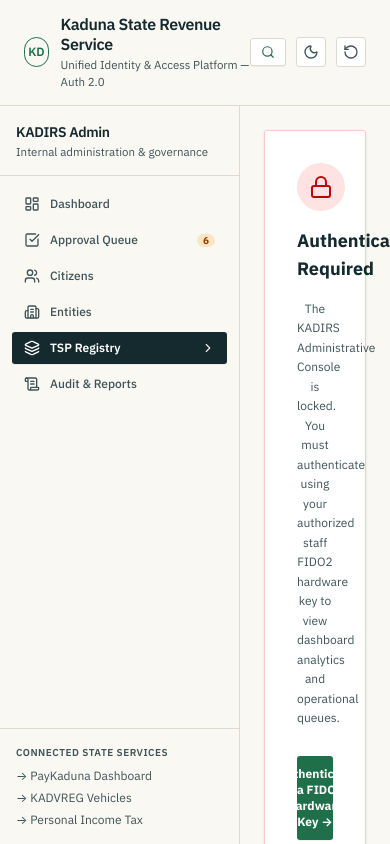
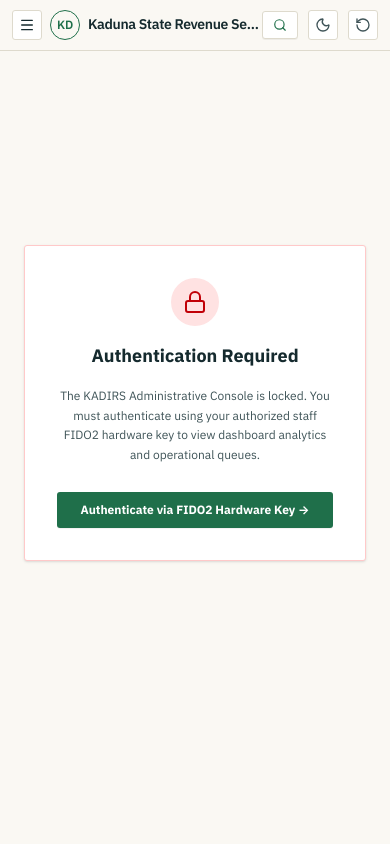
Before and after one commit to taxnigeria/kadirs-sso-demo, a React (Vite) app: page /admin/tsps in a window 390 px wide. Built offline with nearby package versions, Linux system fonts and the light colour scheme.

Commit message:
feat(ui): Responsive mobile sidebar drawer, no-overflow layouts, and sidebar header cleanup

```diff
--- a/src/components/layout/portal-shell.tsx
+++ b/src/components/layout/portal-shell.tsx
@@ -1,5 +1,5 @@
-import { useEffect } from 'react'
-import { Outlet } from 'react-router'
+import { useState, useEffect } from 'react'
+import { Outlet, useLocation } from 'react-router'
 import { Topbar } from './topbar'
 import { Sidebar } from './sidebar'
 import { type PortalConfig } from './portal-branding'
@@ -12,9 +12,16 @@ interface PortalShellProps {
 }
 
 export function PortalShell({ portal, noSidebar, children }: PortalShellProps) {
+  const [isMobileNavOpen, setIsMobileNavOpen] = useState(false)
+  const location = useLocation()
   const currentUser = useAuthEngine((s) => s.currentUser)
   const currentTspContext = useAuthEngine((s) => s.currentTspContext)
   const switchTspContext = useAuthEngine((s) => s.switchTspContext)
+
+  // Auto-close mobile navigation on route change
+  useEffect(() => {
+    setIsMobileNavOpen(false)
+  }, [location.pathname])
 
   // SSO Context Manager: Automatically exchange scoped audience token when entering TSP portal
   useEffect(() => {
@@ -29,12 +36,24 @@ export function PortalShell({ portal, noSidebar, children }: PortalShellProps) {
     }
   }, [currentUser, portal.id, currentTspContext, switchTspContext])
 
+  const hasSidebar = !noSidebar && portal.navItems.length > 0
+
   return (
-    <div className="h-screen flex flex-col bg-[var(--paper)] text-[var(--ink)] transition-colors overflow-hidden">
-      <Topbar portal={portal} />
-      <div className="flex flex-1 min-h-0 overflow-hidden">
-        {!noSidebar && <Sidebar portal={portal} />}
-        <main className="flex-1 overflow-y-auto min-h-0">
+    <div className="h-screen flex flex-col bg-[var(--paper)] text-[var(--ink)] transition-colors overflow-hidden w-full max-w-full">
+      <Topbar
+        portal={portal}
+        hasSidebar={hasSidebar}
+        onToggleMobileNav={() => setIsMobileNavOpen((prev) => !prev)}
+      />
+      <div className="flex flex-1 min-h-0 overflow-hidden w-full max-w-full">
+        {hasSidebar && (
+          <Sidebar
+            portal={portal}
+            isOpenOnMobile={isMobileNavOpen}
+            onCloseMobile={() => setIsMobileNavOpen(false)}
+          />
+        )}
+        <main className="flex-1 overflow-y-auto overflow-x-hidden min-h-0 min-w-0 w-full max-w-full">
           {children ?? <Outlet />}
         </main>
       </div>
--- a/src/components/layout/sidebar.tsx
+++ b/src/components/layout/sidebar.tsx
@@ -2,13 +2,15 @@ import { Link, useLocation } from 'react-router'
 import { useAuthEngine } from '@/engine/auth-engine'
 import { useAdminEngine } from '@/engine/admin-engine'
 import { type PortalConfig } from './portal-branding'
-import { ChevronRight } from 'lucide-react'
+import { ChevronRight, X } from 'lucide-react'
 
 interface SidebarProps {
   portal: PortalConfig
+  isOpenOnMobile?: boolean
+  onCloseMobile?: () => void
 }
 
-export function Sidebar({ portal }: SidebarProps) {
+export function Sidebar({ portal, isOpenOnMobile, onCloseMobile }: SidebarProps) {
   const location = useLocation()
   const currentUser = useAuthEngine((s) => s.currentUser)
   const makerCheckerItems = useAdminEngine((s) => s.makerCheckerItems)
@@ -16,20 +18,8 @@ export function Sidebar({ portal }: SidebarProps) {
 
   if (portal.navItems.length === 0) return null
 
-  return (
-    <aside className="w-60 shrink-0 h-full border-r border-[var(--line)] bg-[var(--paper)] flex flex-col transition-colors overflow-hidden">
-      {/* Portal info */}
-      <div className="p-4 border-b border-[var(--line)] shrink-0">
-        <p className="font-sans font-semibold text-sm text-[var(--ink)] tracking-tight">
-          {portal.name}
-        </p>
-        <p className="font-sans text-[11.5px] text-[var(--ink-soft)] mt-0.5 leading-snug">
-          {portal.description}
-        </p>
-      </div>
-
-      {/* Nav items */}
-      <nav className="flex-1 p-3 space-y-1 overflow-y-auto">
+  const navContent = (onItemClick?: () => void) => (
+    <nav className="p-3 space-y-1 overflow-y-auto">
       {portal.navItems
         .filter((item) => item.path !== '/auth/profile' || Boolean(currentUser))
         .map((item) => {
@@ -39,6 +29,7 @@ export function Sidebar({ portal }: SidebarProps) {
             <Link
               key={item.path}
               to={item.path}
+              onClick={onItemClick}
               className={`flex items-center gap-2.5 px-3 py-2 rounded-[var(--radius)] text-xs transition-colors ${
                 isActive
                   ? `${portal.color ? portal.color : 'bg-[var(--green)]'} text-white shadow-2xs font-semibold`
@@ -63,47 +54,49 @@ export function Sidebar({ portal }: SidebarProps) {
           )
         })}
     </nav>
+  )
 
-      {/* Cross-portal navigation */}
-      <div className="p-4 border-t border-[var(--line)] shrink-0">
-        <p className="text-[10px] font-semibold text-[var(--ink-soft)] uppercase tracking-wider mb-2">
-          Connected State Services
-        </p>
-        <div className="space-y-1.5">
-          {portal.id !== 'paykaduna' && (
-            <Link
-              to="/paykaduna"
-              className="block text-xs text-[var(--ink-soft)] hover:text-[var(--green)] transition-colors"
+  return (
+    <>
+      {/* Desktop Persistent Sidebar (No duplicate header, no connected services block) */}
+      <aside className="hidden md:flex w-60 shrink-0 h-full border-r border-[var(--line)] bg-[var(--paper)] flex-col transition-colors overflow-hidden">
+        {navContent()}
+      </aside>
+
+      {/* Mobile Collapsible Slide-Over Drawer */}
+      {isOpenOnMobile && (
+        <div
+          role="dialog"
+          aria-modal="true"
+          aria-label="Navigation Menu"
+          className="fixed inset-0 z-50 md:hidden bg-black/60 backdrop-blur-xs flex animate-in fade-in duration-150"
         >
-              &rarr; PayKaduna Dashboard
-            </Link>
-          )}
-          {portal.id !== 'kadvreg' && (
-            <Link
-              to="/kadvreg"
-              className="block text-xs text-[var(--ink-soft)] hover:text-[var(--green)] transition-colors"
+          <aside className="w-64 max-w-[80vw] h-full bg-[var(--paper)] border-r border-[var(--line)] flex flex-col shadow-2xl animate-in slide-in-from-left duration-200">
+            {/* Header with Close Button */}
+            <div className="p-3.5 border-b border-[var(--line)] flex items-center justify-between shrink-0">
+              <span className="text-xs font-semibold text-[var(--ink)] uppercase tracking-wider">
+                Navigation Menu
+              </span>
+              <button
+                type="button"
+                onClick={onCloseMobile}
+                className="p-1 rounded text-[var(--ink-soft)] hover:text-[var(--ink)] cursor-pointer"
+                aria-label="Close navigation menu"
               >
-              &rarr; KADVREG Vehicles
-            </Link>
-          )}
-          {portal.id !== 'pit' && (
-            <Link
-              to="/pit"
-              className="block text-xs text-[var(--ink-soft)] hover:text-[var(--green)] transition-colors"
-            >
-              &rarr; Personal Income Tax
-            </Link>
-          )}
-          {portal.id !== 'admin' && (
-            <Link
-              to="/admin/dashboard"
-              className="block text-xs text-[var(--ink-soft)] hover:text-[var(--gold)] transition-colors pt-1 border-t border-[var(--line-soft)]"
-            >
-              &rarr; KADIRS Admin Console
-            </Link>
-          )}
+                <X className="w-4 h-4" />
+              </button>
             </div>
+
+            {/* Nav list with auto-close on selection */}
+            <div className="flex-1 overflow-y-auto">
+              {navContent(onCloseMobile)}
             </div>
           </aside>
+
+          {/* Backdrop dismiss click area */}
+          <div className="flex-1" onClick={onCloseMobile} />
+        </div>
+      )}
+    </>
   )
 }
--- a/src/components/layout/topbar.tsx
+++ b/src/components/layout/topbar.tsx
@@ -1,5 +1,5 @@
 import { Link } from 'react-router'
-import { Sun, Moon, Code2, RotateCcw, User, Search } from 'lucide-react'
+import { Sun, Moon, Code2, RotateCcw, User, Search, Menu } from 'lucide-react'
 import { useThemeStore } from '@/engine/theme-store'
 import { useAuthEngine } from '@/engine/auth-engine'
 import { useAdminEngine } from '@/engine/admin-engine'
@@ -9,9 +9,11 @@ import { type PortalConfig } from './portal-branding'
 
 interface TopbarProps {
   portal: PortalConfig
+  hasSidebar?: boolean
+  onToggleMobileNav?: () => void
 }
 
-export function Topbar({ portal }: TopbarProps) {
+export function Topbar({ portal, hasSidebar, onToggleMobileNav }: TopbarProps) {
   const { theme, toggleTheme } = useThemeStore()
   const currentUser = useAuthEngine((s) => s.currentUser)
   const identity = useAuthEngine((s) => s.identity)
@@ -20,26 +22,37 @@ export function Topbar({ portal }: TopbarProps) {
   const logoutAdmin = useAdminEngine((s) => s.logoutAdmin)
 
   return (
-    <header className="sticky top-0 z-50 border-b border-[var(--line)] bg-[var(--paper)]/95 backdrop-blur-md px-6 py-3.5 flex items-center justify-between transition-colors">
-      {/* Left: Official KD Seal + Org Heading */}
-      <div className="flex items-center gap-3.5">
-        <Link to="/" className="flex items-center gap-3 group">
-          <div className="w-[30px] h-[30px] rounded-full border-[1.5px] border-[var(--green)] flex items-center justify-center text-[var(--green)] font-sans font-semibold text-xs tracking-tight">
+    <header className="sticky top-0 z-50 border-b border-[var(--line)] bg-[var(--paper)]/95 backdrop-blur-md px-3 sm:px-6 py-2.5 sm:py-3.5 flex items-center justify-between transition-colors w-full max-w-full overflow-hidden">
+      {/* Left: Mobile Menu Trigger + Official KD Seal + Org Heading */}
+      <div className="flex items-center gap-2 sm:gap-3.5 min-w-0">
+        {hasSidebar && onToggleMobileNav && (
+          <button
+            type="button"
+            onClick={onToggleMobileNav}
+            aria-label="Toggle navigation menu"
+            className="md:hidden p-1.5 rounded-[var(--radius)] border border-[var(--line)] bg-[var(--paper-raised)] hover:bg-[var(--line-soft)] text-[var(--ink)] cursor-pointer shrink-0"
+          >
+            <Menu className="w-4 h-4" />
+          </button>
+        )}
+
+        <Link to="/" className="flex items-center gap-2 sm:gap-3 group min-w-0">
+          <div className="w-[30px] h-[30px] rounded-full border-[1.5px] border-[var(--green)] flex items-center justify-center text-[var(--green)] font-sans font-semibold text-xs tracking-tight shrink-0">
             KD
           </div>
-          <div>
-            <div className="font-sans font-semibold text-[16px] leading-tight text-[var(--ink)] tracking-tight">
+          <div className="min-w-0">
+            <div className="font-sans font-semibold text-sm sm:text-[16px] leading-tight text-[var(--ink)] tracking-tight truncate">
               Kaduna State Revenue Service
             </div>
-            <span className="block font-sans font-normal text-[11.5px] text-[var(--ink-soft)] mt-0.5">
-              Unified Identity & Access Platform &mdash; Auth 2.0
+            <span className="hidden sm:block font-sans font-normal text-[11.5px] text-[var(--ink-soft)] mt-0.5 truncate">
+              Unified Identity &amp; Access Platform &mdash; Auth 2.0
             </span>
           </div>
         </Link>
 
         {/* Portal Breadcrumb / Identifier */}
         {portal.id !== 'home' && portal.id !== 'auth' && (
-          <div className="hidden md:flex items-center gap-2 pl-4 ml-4 border-l border-[var(--line)]">
+          <div className="hidden md:flex items-center gap-2 pl-4 ml-4 border-l border-[var(--line)] shrink-0">
             <span className={`text-xs uppercase tracking-wider font-semibold ${portal.textColor || 'text-[var(--green)]'}`}>
               {portal.name}
             </span>
--- a/src/index.css
+++ b/src/index.css
@@ -139,6 +139,10 @@
     @apply border-border;
     box-sizing: border-box;
   }
+  html, body, #root {
+    max-width: 100%;
+    overflow-x: hidden;
+  }
   body {
     background: var(--paper);
     color: var(--ink);
--- a/src/portals/admin/admin-console-layout.tsx
+++ b/src/portals/admin/admin-console-layout.tsx
@@ -80,7 +80,7 @@ export function AdminConsoleLayout({ children }: AdminConsoleLayoutProps) {
   const shortKeyId = keyIdMatch ? keyIdMatch[1] : 'KD-FIDO-9182'
 
   return (
-    <div className="p-4 sm:p-6 lg:p-8 max-w-7xl mx-auto space-y-5 animate-in fade-in duration-300">
+    <div className="p-3 sm:p-6 lg:p-8 max-w-7xl mx-auto space-y-4 sm:space-y-5 w-full max-w-full overflow-x-hidden animate-in fade-in duration-300">
       {/* ========================================================================= */}
       {/* BREAK-GLASS HIGH PRIORITY EMERGENCY BANNER (If Active)                   */}
       {/* ========================================================================= */}
--- a/src/portals/auth/reconciliation-page.tsx
+++ b/src/portals/auth/reconciliation-page.tsx
@@ -159,9 +159,6 @@ export default function ReconciliationPage() {
           </span>
           <span className="text-xs text-[var(--ink)] font-medium block mt-0.5">
             Individual Card Review Required
-          </span>
-          <span className="text-[11px] text-[var(--ink-soft)] block mt-0.5 max-w-[28ch] sm:ml-auto">
-            NDPA 2023 mandates deliberate individual consent per service record.
           </span>
         </div>
       </div>
--- a/src/portals/home/home-page.tsx
+++ b/src/portals/home/home-page.tsx
@@ -50,14 +50,6 @@ export default function HomePage() {
           </div>
         </div>
 
-        {/* Presentation Shell: Evaluator Quick-Switch Hint */}
-        <div className="mt-4 pt-3 flex items-center justify-center gap-1.5 text-[11px] text-[var(--ink-soft)]">
-          <span>Press</span>
-          <kbd className="px-1.5 py-0.5 text-[10px] font-mono bg-[var(--paper)] border border-[var(--line)] rounded font-semibold text-[var(--ink)]">
-            ⌘K
-          </kbd>
-          <span>or click Quick Switch to jump to any demo persona</span>
-        </div>
 
         <div className="mt-4 pt-3 border-t border-[var(--line-soft)] flex items-center justify-between text-[11px] text-[var(--ink-soft)]">
           <span>Kaduna State Government</span>
--- a/src/portals/kadvreg/kadvreg.css
+++ b/src/portals/kadvreg/kadvreg.css
@@ -5,6 +5,9 @@
   background-color: #ffffff;
   color: #212529;
   min-height: 100vh;
+  width: 100%;
+  max-width: 100%;
+  overflow-x: hidden;
 }
 
 /* KADVREG Navbar */
--- a/src/portals/paykaduna/dashboard-page.tsx
+++ b/src/portals/paykaduna/dashboard-page.tsx
@@ -63,7 +63,7 @@ export default function PayKadunaDashboard() {
   })
 
   return (
-    <div className="p-6 sm:p-9 max-w-7xl mx-auto space-y-8 animate-in fade-in duration-300">
+    <div className="p-4 sm:p-6 lg:p-9 max-w-7xl mx-auto space-y-6 sm:space-y-8 w-full max-w-full overflow-x-hidden animate-in fade-in duration-300">
       {/* Hero Welcome Banner */}
       <div className="bg-[var(--paper-raised)] border border-[var(--line)] p-6 sm:p-8 rounded-[var(--radius)] relative overflow-hidden shadow-2xs">
         <div className="flex flex-col md:flex-row md:items-center justify-between gap-6 relative z-10">
--- a/src/portals/paykaduna/services-page.tsx
+++ b/src/portals/paykaduna/services-page.tsx
@@ -306,7 +306,7 @@ export default function ServicesPage() {
   ]
 
   return (
-    <div className="p-6 sm:p-9 max-w-7xl mx-auto space-y-8 animate-in fade-in duration-300">
+    <div className="p-4 sm:p-6 lg:p-9 max-w-7xl mx-auto space-y-6 sm:space-y-8 w-full max-w-full overflow-x-hidden animate-in fade-in duration-300">
       {/* Compact Page Header */}
       <div className="flex flex-col sm:flex-row sm:items-center justify-between gap-3 border-b border-[var(--line)] pb-4">
         <div>
--- a/src/portals/pit/pit.css
+++ b/src/portals/pit/pit.css
@@ -8,6 +8,9 @@
   background-color: #0f172a08;
   color: #0f172a;
   min-height: 100vh;
+  width: 100%;
+  max-width: 100%;
+  overflow-x: hidden;
 }
 
 /* PIT Institutional Navy Top Navbar */
```
Also changed, not shown: src/portals/auth/profile-page.tsx (+34 -34 lines). Lines whose indentation alone changed are shown as unchanged.
